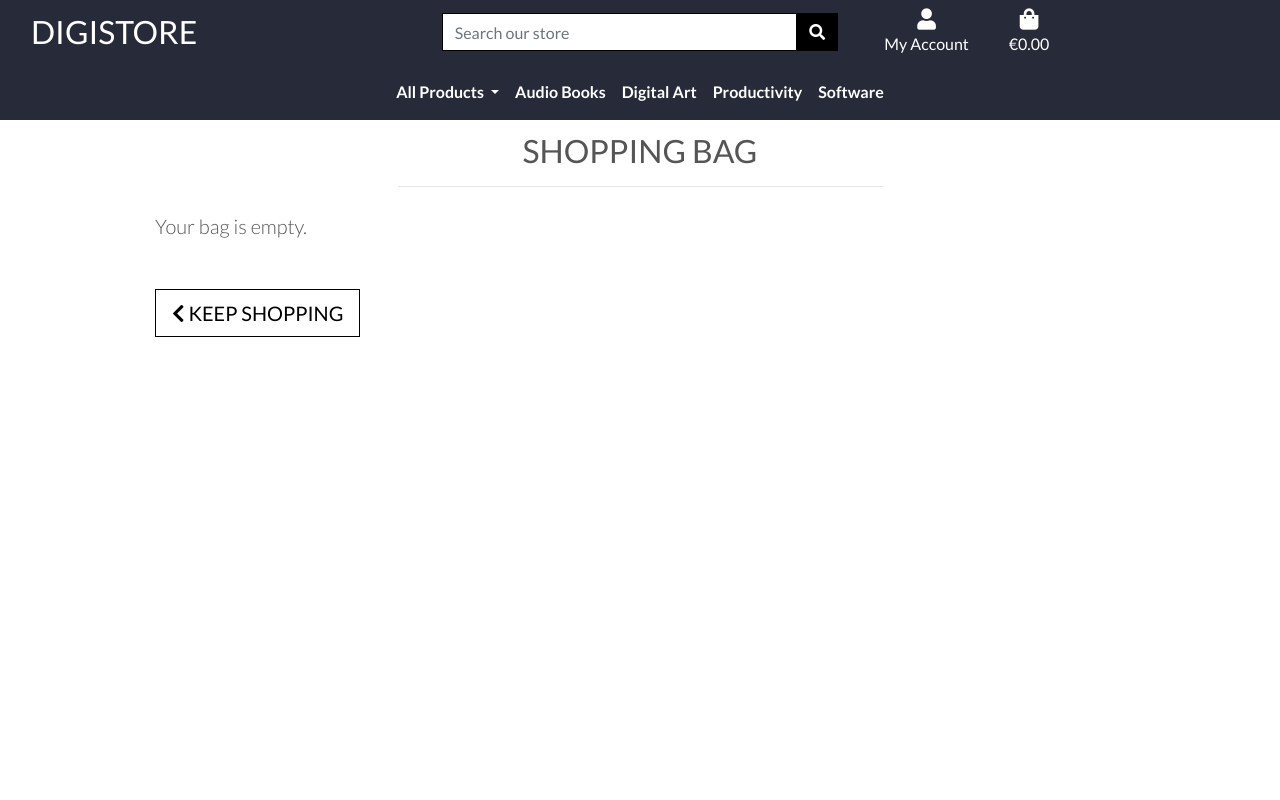
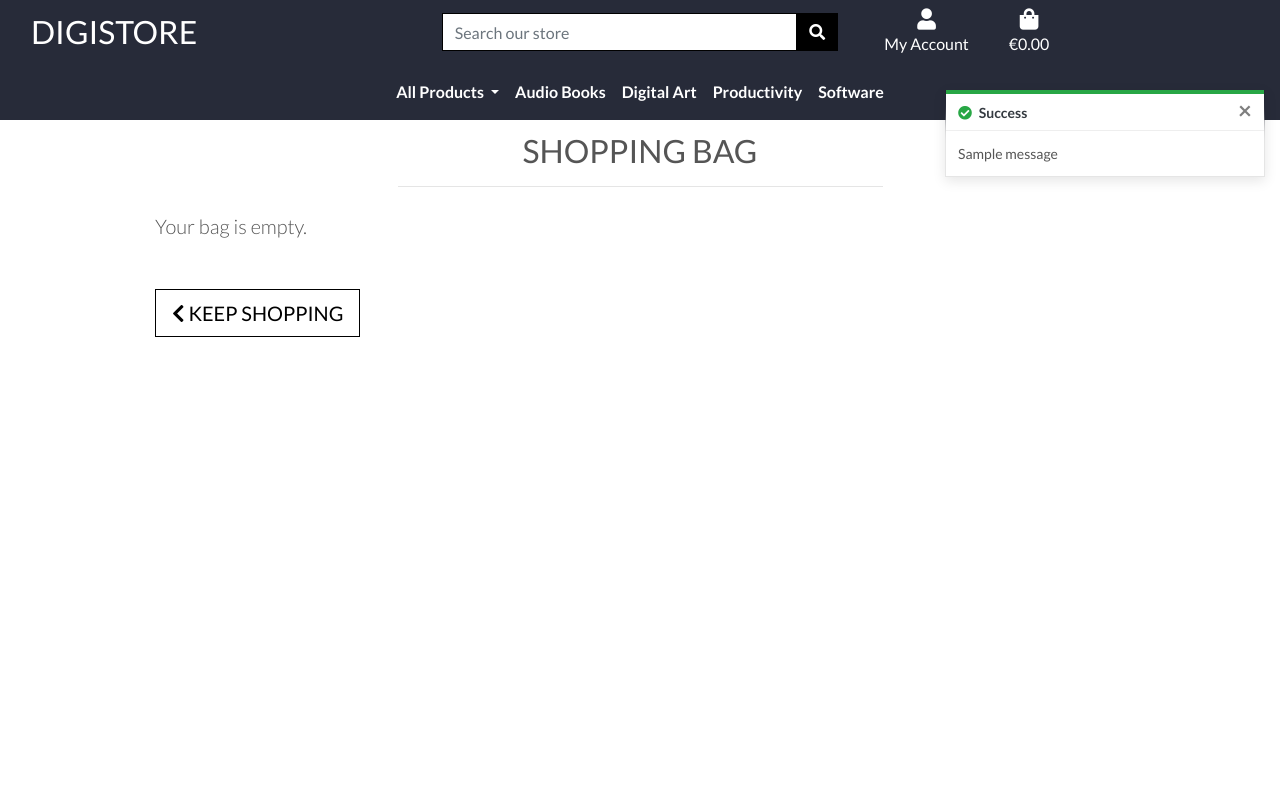
Before and after one commit to collinsevan/DigiStore-PP5, a Django app: page /bag/ in a window 1280 px wide. Run offline with Django 3.2, Linux system fonts and the light colour scheme; tables that the repository leaves empty hold one stand-in row (values such as "Sample post"); one stand-in notice (Sample message) is shown; some libraries are stand-ins or nearby versions.

Commit message:
Add Bootstrap toast notifications for Django messages

```diff
--- a/bag/views.py
+++ b/bag/views.py
@@ -1,6 +1,10 @@
 from django.shortcuts import render
 from django.shortcuts import redirect
 from django.http import HttpResponse
+from django.contrib import messages
+from django.shortcuts import get_object_or_404
+
+from products.models import Product
 
 
 def view_bag(request):
@@ -9,11 +13,13 @@ def view_bag(request):
 
 
 def add_to_bag(request, item_id):
-    quantity = int(request.POST.get("quantity"))
+    """Add a quantity of the specified product to the bag."""
+    product = get_object_or_404(Product, pk=item_id)
+
+    quantity = int(request.POST.get("quantity", 1))
     redirect_url = request.POST.get("redirect_url")
 
     bag = request.session.get("bag", {})
-
     item_id = str(item_id)
 
     if item_id in bag:
@@ -23,19 +29,25 @@ def add_to_bag(request, item_id):
 
     request.session["bag"] = bag
 
+    messages.success(request, f"Added {product.name} to your bag.")
     return redirect(redirect_url)
 
 
 def adjust_bag(request, item_id):
     """Adjust the quantity of the specified product in the bag."""
-    quantity = int(request.POST.get("quantity"))
+    product = get_object_or_404(Product, pk=item_id)
+
+    quantity = int(request.POST.get("quantity", 1))
     bag = request.session.get("bag", {})
     item_id = str(item_id)
 
     if quantity > 0:
         bag[item_id] = quantity
+        messages.success(
+            request, f"Updated {product.name} quantity to {quantity}.")
     else:
         bag.pop(item_id, None)
+        messages.success(request, f"Removed {product.name} from your bag.")
 
     request.session["bag"] = bag
     return redirect("view_bag")
@@ -44,12 +56,15 @@ def adjust_bag(request, item_id):
 def remove_from_bag(request, item_id):
     """Remove the specified product from the bag (AJAX endpoint)."""
     try:
+        product = get_object_or_404(Product, pk=item_id)
+
         bag = request.session.get("bag", {})
         item_id = str(item_id)
 
         bag.pop(item_id, None)
         request.session["bag"] = bag
 
+        messages.success(request, f"Removed {product.name} from your bag.")
         return HttpResponse(status=200)
     except Exception:
         return HttpResponse(status=500)
--- a/static/css/base.css
+++ b/static/css/base.css
@@ -161,6 +161,24 @@ header {
   cursor: pointer;
 }
 
+/* Toasts */
+
+.message-container {
+  position: fixed;
+  top: 90px;
+  right: 15px;
+  z-index: 999999;
+}
+
+.custom-toast {
+  overflow: visible;
+  min-width: 320px;
+}
+
+.toast-capper {
+  height: 4px;
+}
+
 /* Media Queries */
 
 /* Slightly larger container on xl screens */
--- a/templates/base.html
+++ b/templates/base.html
@@ -128,13 +128,35 @@
         {% endblock %}
     </main>
 
+    {% if messages %}
+    <div class="message-container">
+        {% for message in messages %}
+        {% if message.level_tag == 'success' %}
+        {% include 'includes/toasts/toast_success.html' %}
+        {% elif message.level_tag == 'error' %}
+        {% include 'includes/toasts/toast_error.html' %}
+        {% elif message.level_tag == 'warning' %}
+        {% include 'includes/toasts/toast_warning.html' %}
+        {% else %}
+        {% include 'includes/toasts/toast_info.html' %}
+        {% endif %}
+        {% endfor %}
+    </div>
+    {% endif %}
+
+
     {% block corejs %}
     <script src="https://code.jquery.com/jquery-3.4.1.min.js"></script>
     <script src="https://cdn.jsdelivr.net/npm/popper.js@1.16.0/dist/umd/popper.min.js"></script>
     <script src="https://stackpath.bootstrapcdn.com/bootstrap/4.4.1/js/bootstrap.min.js"></script>
     {% endblock %}
 
-    {% block extra_js %}{% endblock %}
+    {% block extra_js %}
+    <script>
+        $('.toast').toast('show');
+    </script>
+    {% endblock %}
+
 
 </body>
 
--- /dev/null
+++ b/templates/includes/toasts/toast_success.html
@@ -0,0 +1,16 @@
+<div class="toast custom-toast rounded-0 border-top-0" data-autohide="false">
+    <div class="toast-capper bg-success"></div>
+
+    <div class="toast-header bg-white text-dark">
+        <strong class="mr-auto">
+            <i class="fas fa-check-circle text-success mr-1"></i> Success
+        </strong>
+        <button type="button" class="ml-2 mb-1 close" data-dismiss="toast" aria-label="Close">
+            <span aria-hidden="true">&times;</span>
+        </button>
+    </div>
+
+    <div class="toast-body bg-white">
+        {{ message }}
+    </div>
+</div>
```
Also changed, not shown: templates/includes/toasts/toast_error.html (added, +16 -0 lines), templates/includes/toasts/toast_info.html (added, +16 -0 lines), templates/includes/toasts/toast_warning.html (added, +16 -0 lines).
